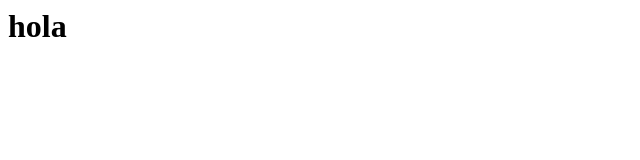
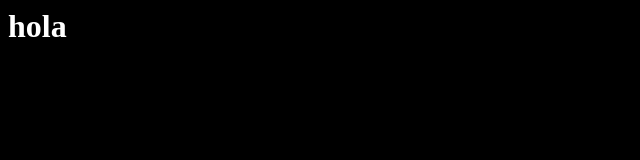
Before and after one commit to adimerpaul/samuel, a plain HTML site: page index.html in a window 1280 px wide. Shown: the whole page, without its empty margins (0-640 px from the left). Drawn offline with Linux system fonts and the light colour scheme.

Commit message:
coloque estilos para el fonfo

```diff
--- a/index.html
+++ b/index.html
@@ -1,5 +1,8 @@
 <html>
 <head>
-<h1>hola</h1>
+<link rel="stylesheet" type="text/css" href="style.css">
 </head>
+<body>
+	<h1>hola</h1>
+</body>
 </html>
--- /dev/null
+++ b/style.css
@@ -0,0 +1,4 @@
+body{
+	background: black;
+	color: white;
+}
```
